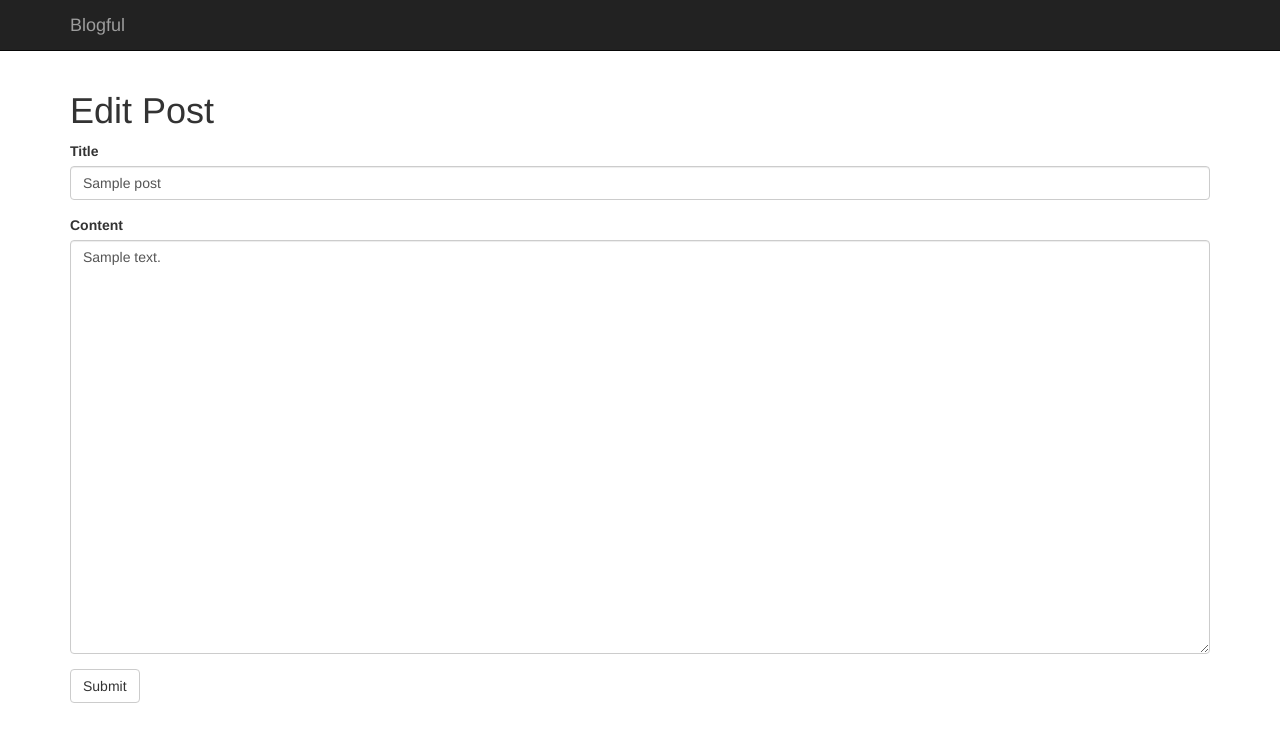
After one commit to carpben/blog, a Flask app: page /post/1/edit in a window 1280 px wide. The commit adds this page. Shown: the top 742 px of the page. Run offline with Flask 2, Linux system fonts and the light colour scheme; tables that the repository leaves empty hold one stand-in row (values such as "Sample post"); some libraries are stand-ins or nearby versions.

Commit message:
project finished

```diff
--- /dev/null
+++ b/blog/templates/edit_post.html
@@ -0,0 +1,19 @@
+{% extends "base.html" %}
+
+{% block content %}
+<h1>
+    Edit Post
+</h1>
+
+<form role="form" method="POST">
+    <div class="form-group">
+        <label for="title">Title</label>
+        <input type="text" class="form-control" id="title" name="title" placeholder="Post title" required value="{{post.title}}">
+    </div>
+    <div class="form-group">
+        <label for="content">Content</label>
+        <textarea class="form-control" id="content" name="content" placeholder="Post content" rows="20" required>{{post.content|striptags}}</textarea>
+    </div>
+    <button type="submit" class="btn btn-default">Submit</button>
+</form>
+{% endblock %}
--- a/blog/views.py
+++ b/blog/views.py
@@ -3,6 +3,9 @@ from flask import render_template
 from blog import app
 from .database import session
 from .models import Post
+
+import mistune
+from flask import request, redirect, url_for
 
 @app.route("/")
 @app.route("/page/<int:page>")
@@ -35,8 +38,6 @@ def posts(page=1, paginate_by=10):
 def add_post_get():
     return render_template("add_post.html")
 
-import mistune
-from flask import request, redirect, url_for
 
 @app.route("/post/add", methods=["POST"])
 def add_post_post():
@@ -46,10 +47,57 @@ def add_post_post():
     )
     session.add(post)
     session.commit()
-    return redirect(url_for("posts"))
+    return redirect (url_for("posts"))
 
 @app.route("/post/<int:id>")
 def single_view(id):
     post = session.query(Post).get(id)
     return render_template("post.html",
         post=post)
+
+@app.route("/post/<int:id>/edit", methods=["GET"])
+def edit_post_get(id):
+    post=session.query(Post).get(id)
+    return render_template("edit_post.html", post=post)
+
+
+@app.route("/post/<int:id>/edit", methods=["POST"])
+def edit_post_post():
+    """
+    post = Post(
+        id=id,
+        title=request.form["title"],
+        content=mistune.markdown(request.form["content"]),
+    )
+    session.add(post)
+    """
+    session.commit()
+    return redirect(url_for("posts"))
+
+
+@app.route("/post/<int:id>/delete", methods=["GET"])
+def delete_post_get(id):
+    post=session.query(Post).get(id)
+    title=post.title
+    return render_template("delete_post.html", title=title)
+
+
+@app.route("/post/<int:id>/delete", methods=["POST"])
+def delete_post_post(id):
+    if request.form["dual"]=="Yes":
+        post=session.query(Post).get(id)
+        session.delete(post)
+        session.commit()
+        return redirect("/")
+    if request.form["dual"]=="No":
+        return redirect("/")
+#    """
+#    post = Post(
+#        id=id,
+#      title=request.form["title"],
+#       content=mistune.markdown(request.form["content"]),
+#    )
+#    session.add(post)
+#    """
+#    session.commit()
+#    return redirect(url_for("posts"))
```
Also changed, not shown: blog/templates/delete_post.html (added, +12 -0 lines), blog/templates/macros.html (+4 -4 lines).
